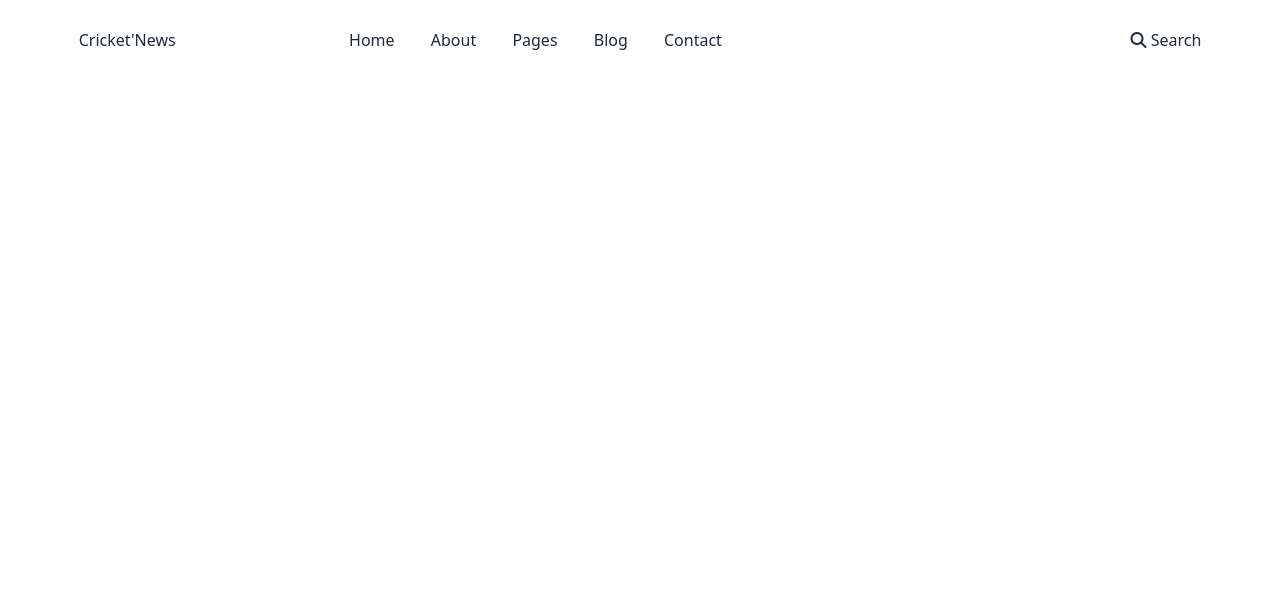
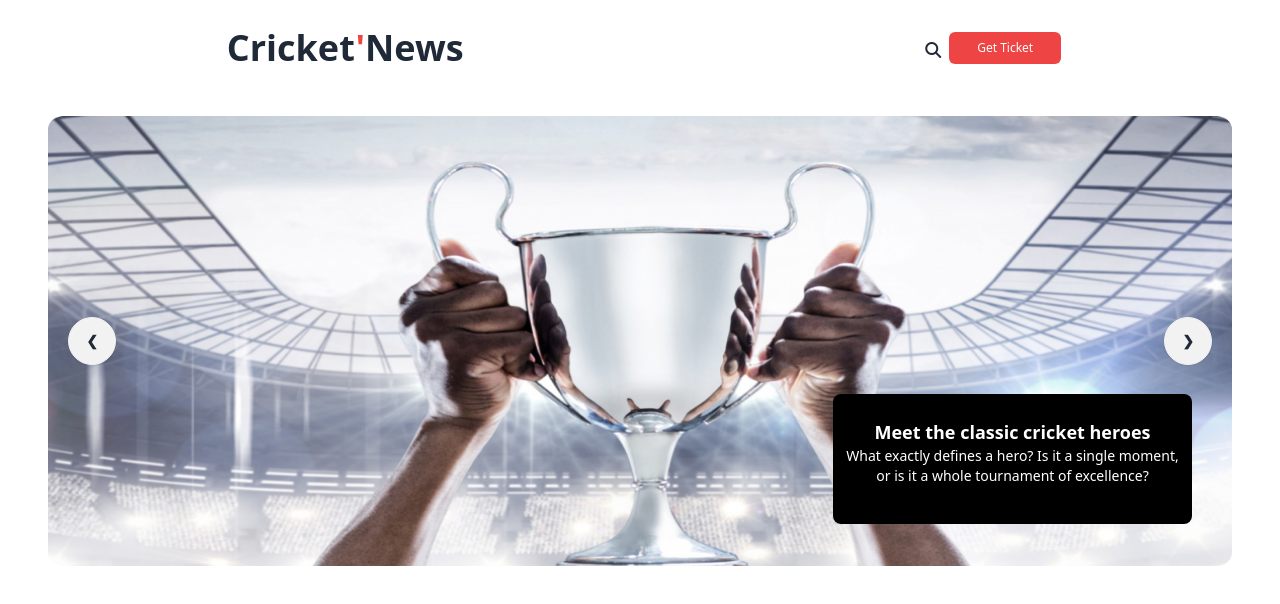
Before and after one commit to benjir893/Batch09Assignment03, a plain HTML site: page index.html in a window 1280 px wide. Drawn offline with nearby package versions, Linux system fonts and the light colour scheme.

Commit message:
done with header and carousel

```diff
--- a/index.html
+++ b/index.html
@@ -10,23 +10,64 @@
 </head>
 <body>
     <header class="">
-        <nav class="flex justify-around my-7">
-            <div class="">
-                Cricket<span>'</span>News
+        <nav class="flex items-center gap-1 md:max-lg:flex justify-around my-7">
+            <div class="size-4 px-1 ml-2 md:hidden lg:hidden"><i class="fa-solid fa-bars"></i></div>
+            <div class="ml-2 md:font-bold text-4xl">
+                <h3 class="">Cricket<span class="text-red-500">'</span>News</h3>
             </div>
-            <div class="">
+            <div class="hidden md:text-lg font-bold lg:text-lg lg:font-bold">
                 <a href="#" class="px-4">Home</a>
                 <a href="#" class="px-4">About</a>
                 <a href="#" class="px-4">Pages</a>
                 <a href="#" class="px-4">Blog</a>
                 <a href="#" class="px-4">Contact</a>
             </div>
-            <div class="">
-                <input type="text" class="" placeholder="">
-                <i class="fa-solid fa-magnifying-glass"></i>
-                <button class="">Search</button>
+            <div class="flex items-center text-right gap-1">
+                <div class="size-5 px-5"><i class="fa-solid fa-magnifying-glass"></i></div>
+                <button class="text-xs px-4, py-2, md:max-lg:text-lg text-white bg-red-500 px-7 py-2 rounded-md">Get Ticket</button>
             </div>
+
         </nav>
     </header>
+    <!-- heroes section -->
+    <section class="m-12 h-[450px]">
+        <div class="relative">
+            <!-- class="carousel w-full h-[400px] rounded-xl -->
+            <div class="carousel w-full h-[450px] rounded-xl">
+                <div id="slide1" class="carousel-item relative w-full">
+                  <img src="images/1.png" class="w-full" />
+                  <div class="absolute flex justify-between transform -translate-y-1/2 left-5 right-5 top-1/2">
+                    <a href="#slide4" class="btn btn-circle">❮</a>
+                    <a href="#slide2" class="btn btn-circle">❯</a>
+                  </div>
+                </div>
+                <div id="slide2" class="carousel-item relative w-full">
+                  <img src="images/2.png" class="w-full" />
+                  <div class="absolute flex justify-between transform -translate-y-1/2 left-5 right-5 top-1/2">
+                    <a href="#slide1" class="btn btn-circle">❮</a>
+                    <a href="#slide3" class="btn btn-circle">❯</a>
+                  </div>
+                </div>
+                <div id="slide3" class="carousel-item relative w-full">
+                  <img src="images/3.png" class="w-full" />
+                  <div class="absolute flex justify-between transform -translate-y-1/2 left-5 right-5 top-1/2">
+                    <a href="#slide2" class="btn btn-circle">❮</a>
+                    <a href="#slide4" class="btn btn-circle">❯</a>
+                  </div>
+                </div>
+                <div id="slide4" class="carousel-item relative w-full">
+                  <img src="images/4.png" class="w-full" />
+                  <div class="absolute flex justify-between transform -translate-y-1/2 left-5 right-5 top-1/2">
+                    <a href="#slide3" class="btn btn-circle">❮</a>
+                    <a href="#slide1" class="btn btn-circle">❯</a>
+                  </div>
+                </div>
+              </div>
+              <div class="sm:w-[359px] sm:px-2 sm:bottom-12 sm:right-10 sm:text-base md:max-lg: bg-black text-white rounded-lg w-full h-[130px] absolute right-0 bottom-0 text-center items-center py-6">
+                <h4 class="sm:text-lg md:max-lg: text-xs font-bold w-auto">Meet the classic cricket heroes</h4>
+                <p class="sm: text-sm md:max-lg:text-xs">What exactly defines a hero? Is it a single moment, or is it a whole tournament of excellence?</p>
+              </div>
+        </div>
+    </section>
 </body>
 </html>
```
